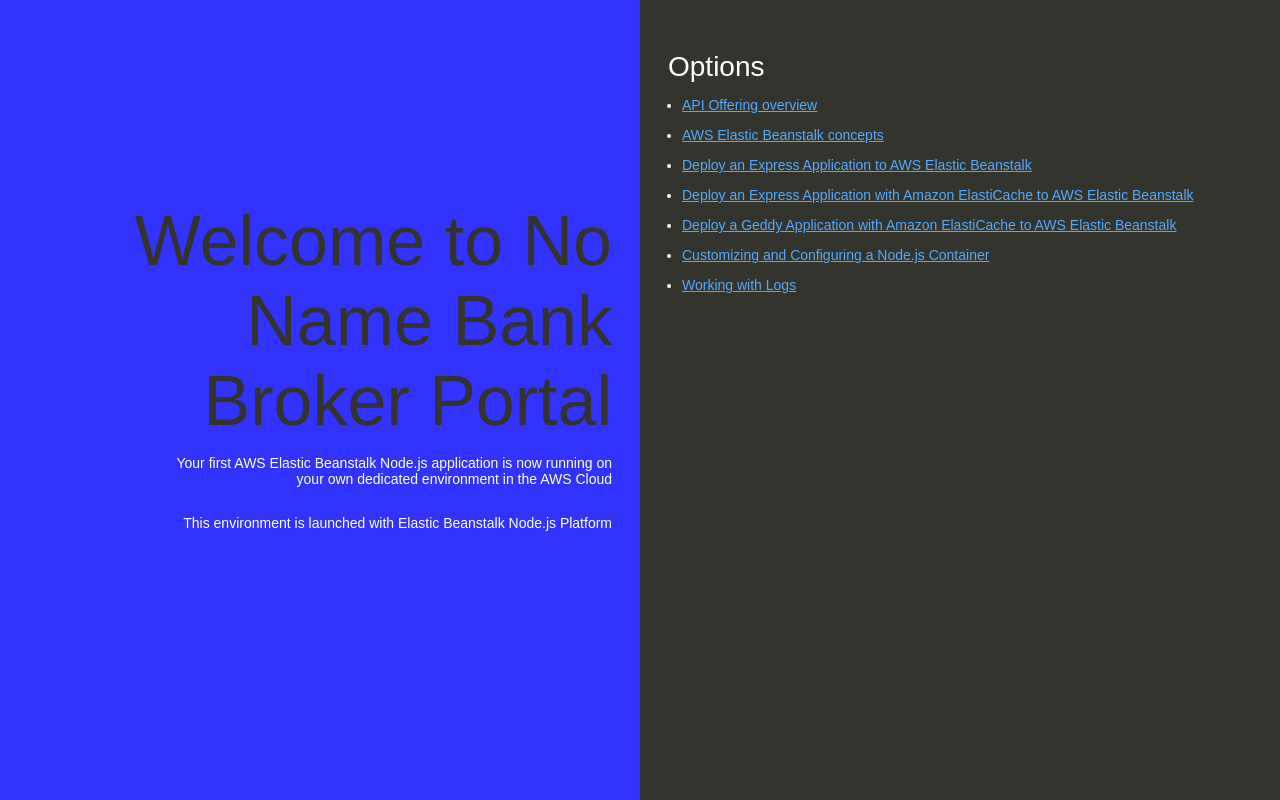
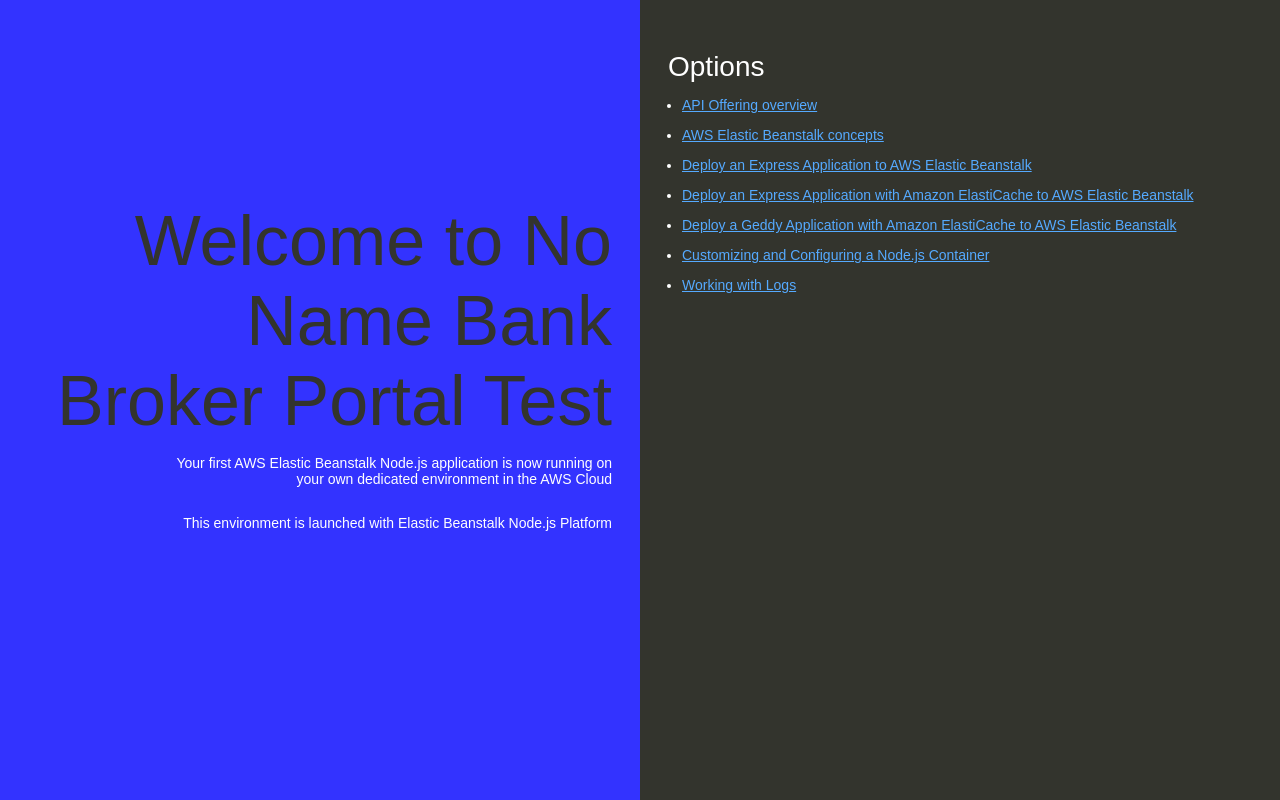
Before and after one commit to dalixinc/sample1, a website: page index.html in a window 1280 px wide. Drawn offline with Linux system fonts and the light colour scheme.

Commit message:
Update index.html
Add a test line

```diff
--- a/index.html
+++ b/index.html
@@ -74,7 +74,7 @@
   </head>
   <body>
     <div class="textColumn">
-      <h1>Welcome to No Name Bank Broker Portal</h1>
+      <h1>Welcome to No Name Bank Broker Portal Test</h1>
       <p>Your first AWS Elastic Beanstalk Node.js application is now running on your own dedicated environment in the AWS Cloud</p>
       <p>This environment is launched with Elastic Beanstalk Node.js Platform</p>
     </div>
```
